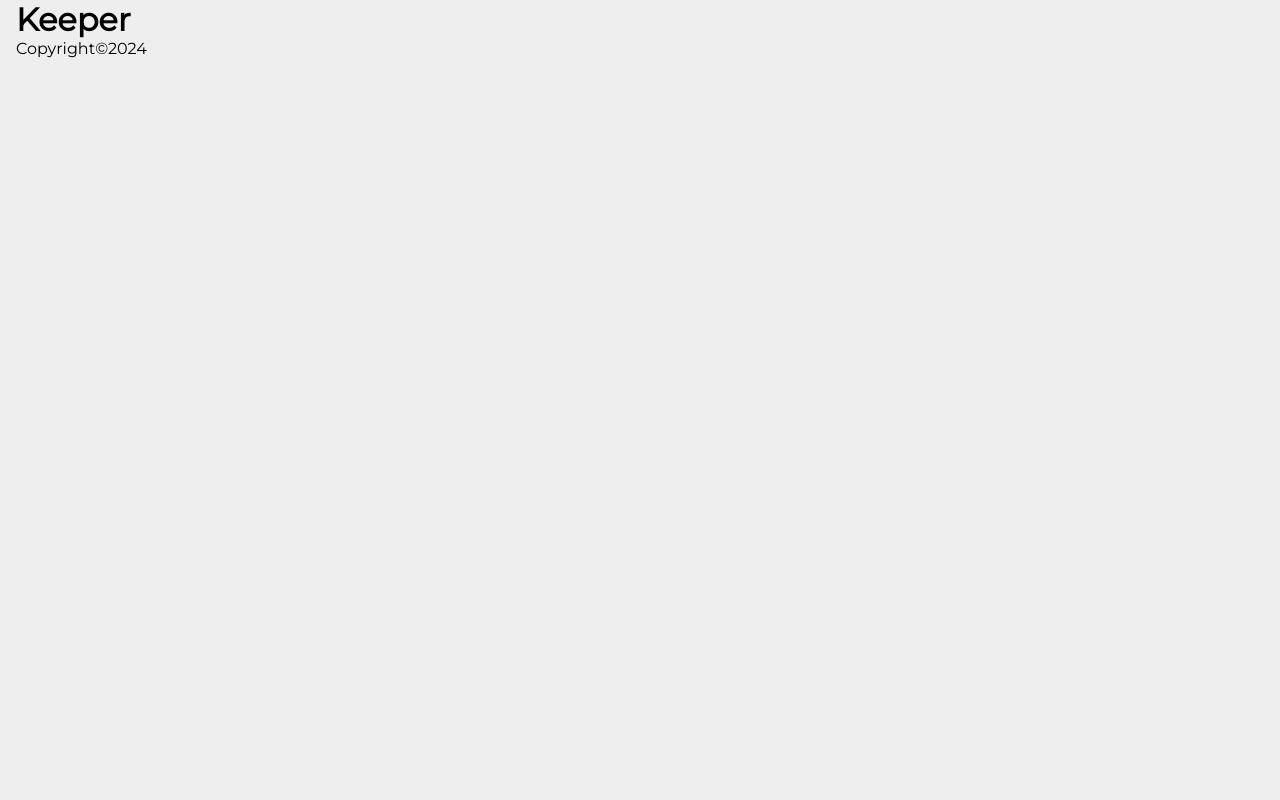
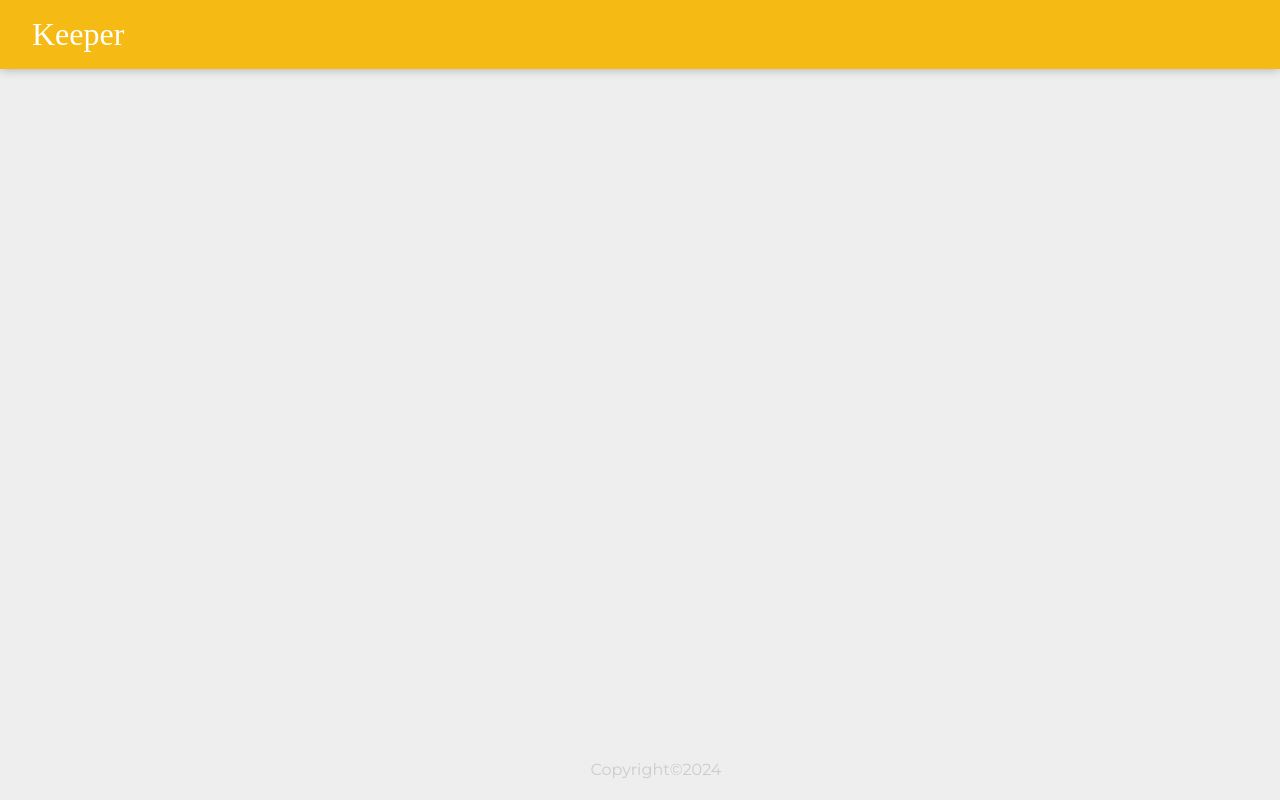
Before and after one commit to EjuluWilson/googleKeepClone, a React (Create React App) app: page / in a window 1280 px wide. Built offline with nearby package versions, Linux system fonts and the light colour scheme; a web font is replaced by a local one.

Commit message:
style header and footer

```diff
--- a/public/styles.css
+++ b/public/styles.css
@@ -11,14 +11,14 @@ body {
   padding: 0 16px;
 }
 
-header {
+Header {
   background-color: #f5ba13;
   margin: auto -16px;
   padding: 16px 32px;
   box-shadow: 0 0 10px 0 rgba(0, 0, 0, 0.3);
 }
 
-header h1 {
+Header h1 {
   color: #fff;
   font-family: "McLaren", cursive;
   font-weight: 200;
--- a/src/components/Footer.jsx
+++ b/src/components/Footer.jsx
@@ -1,11 +1,12 @@
 import React from "react";
 
-function Footer(){
-    const year =  new Date().getFullYear();
-    return(
-        <p>Copyright©{year}</p>
-    )
+function Footer() {
+  const year = new Date().getFullYear();
+  return (
+    <footer>
+      <p>Copyright©{year}</p>
+    </footer>
+  );
 }
 
-
 export default Footer;
--- a/src/components/Header.jsx
+++ b/src/components/Header.jsx
@@ -1,9 +1,11 @@
 import React from "react";
 
-function Header(){
-    return(
-        <h1>Keeper</h1>
-    )
+function Header() {
+  return (
+    <header>
+      <h1 className="header h1">Keeper</h1>
+    </header>
+  );
 }
 
 export default Header;
```
